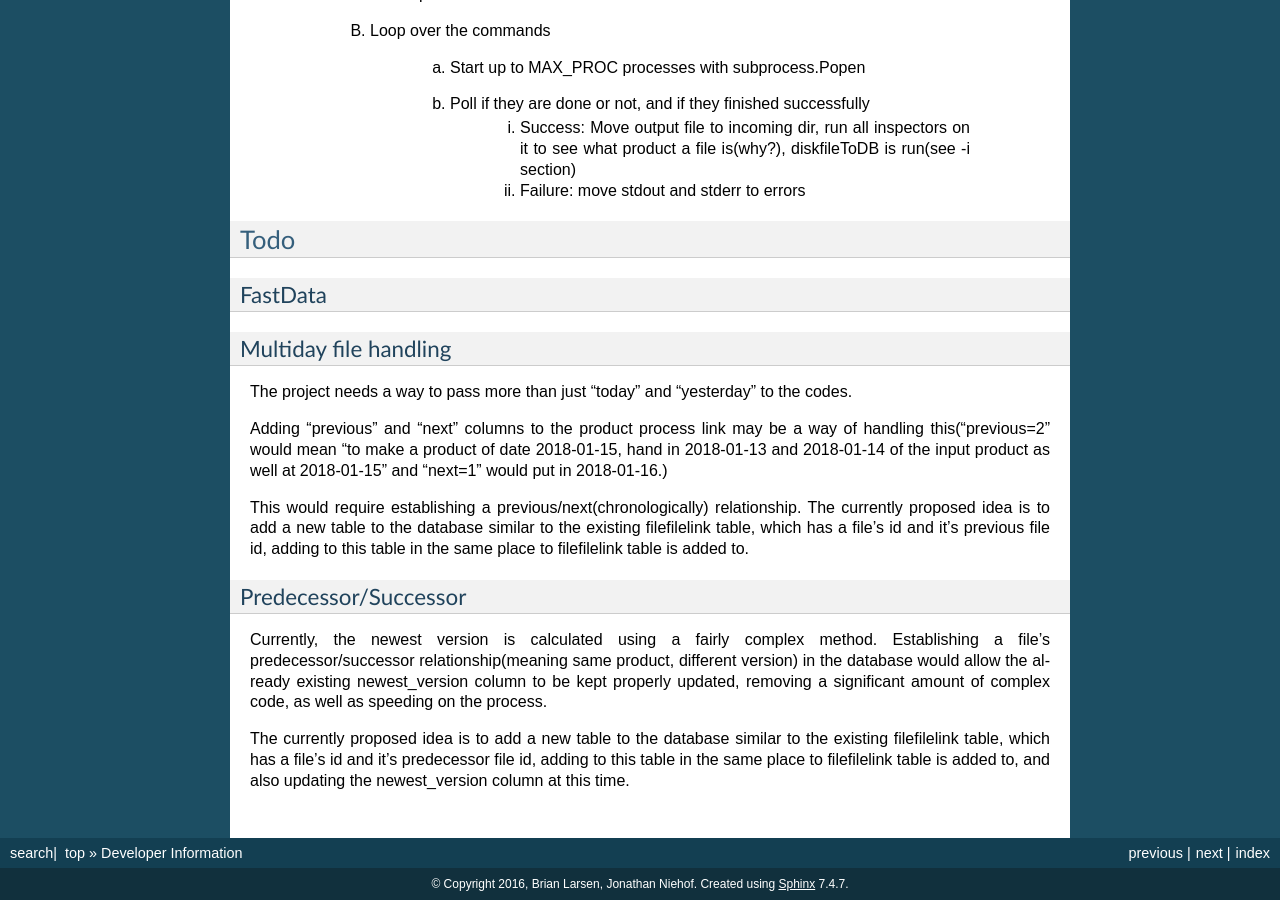
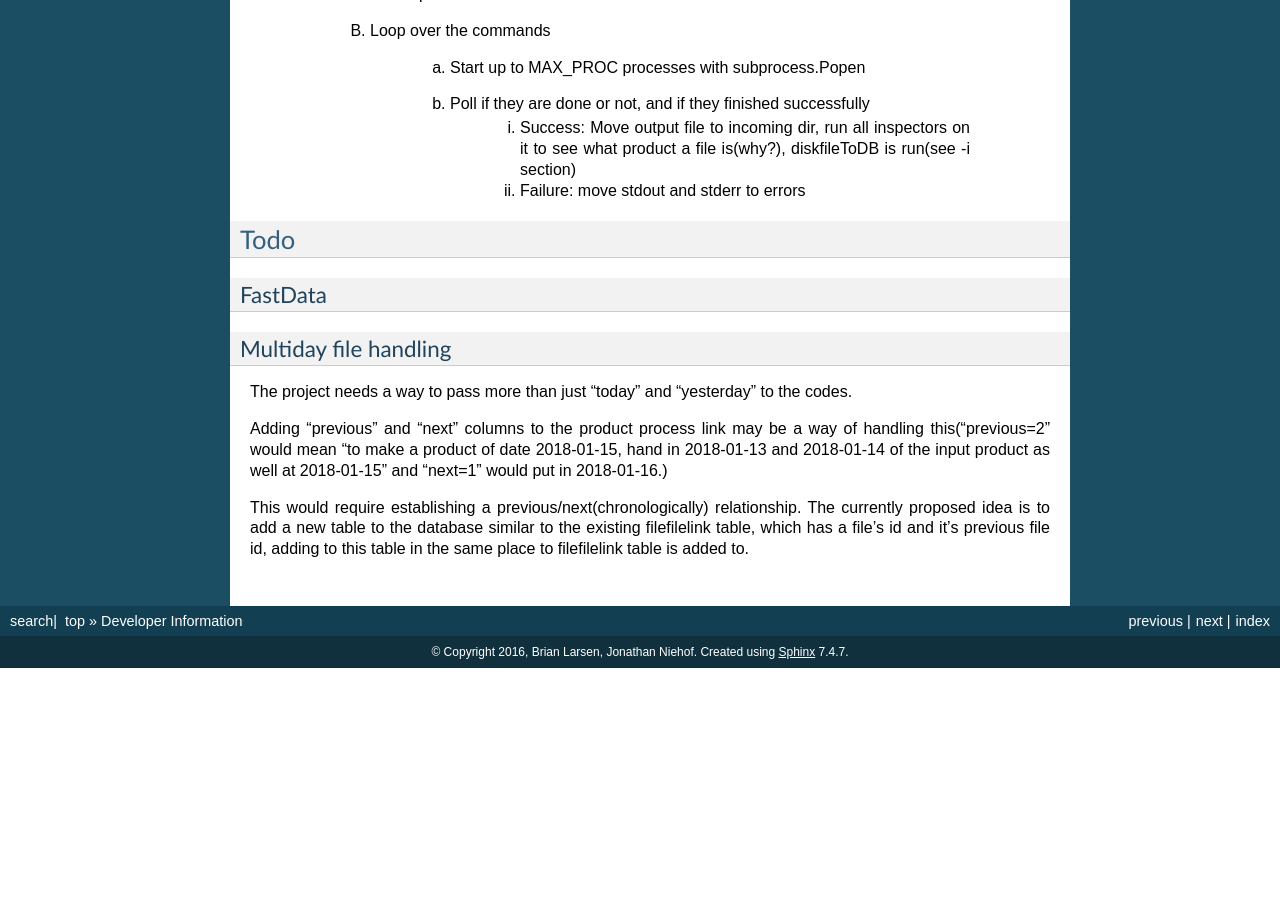
Before and after one commit to spacepy/dbprocessing, a Sphinx documentation site: the page built from sphinx/source/developer.rst, in a window 1280 px wide and 900 px high, scrolled down 3918 px. Built offline with Sphinx 7.4.7, drawn with Linux system fonts in a browser that asks for light colours; formulas are drawn with MathJax 3; after the commit the page ends 4586 px from its top, so only the background shows below that.

Commit message:
Remove pred/succ note in docs, half completed half scrapped

```diff
--- a/sphinx/source/developer.rst
+++ b/sphinx/source/developer.rst
@@ -170,9 +170,3 @@ The project needs a way to pass more than just "today" and "yesterday" to the co
 Adding "previous" and "next" columns to the product process link may be a way of handling this("previous=2" would mean "to make a product of date 2018-01-15, hand in 2018-01-13 and 2018-01-14 of the input product as well at 2018-01-15" and "next=1" would put in 2018-01-16.)
 
 This would require establishing a previous/next(chronologically) relationship. The currently proposed idea is to add a new table to the database similar to the existing filefilelink table, which has a file's id and it's previous file id, adding to this table in the same place to filefilelink table is added to.
-
-Predecessor/Successor
-=====================
-Currently, the newest version is calculated using a fairly complex method. Establishing a file's predecessor/successor relationship(meaning same product, different version) in the database would allow the already existing newest_version column to be kept properly updated, removing a significant amount of complex code, as well as speeding on the process.
-
-The currently proposed idea is to add a new table to the database similar to the existing filefilelink table, which has a file's id and it's predecessor file id, adding to this table in the same place to filefilelink table is added to, and also updating the newest_version column at this time.
```
